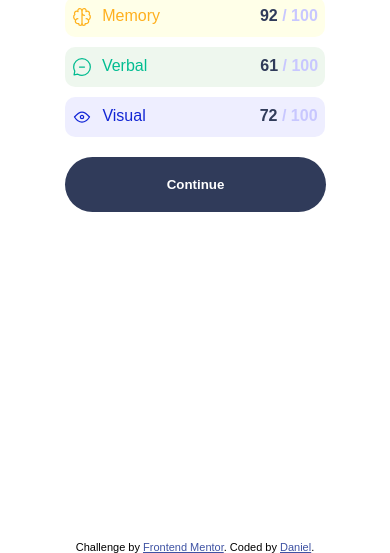
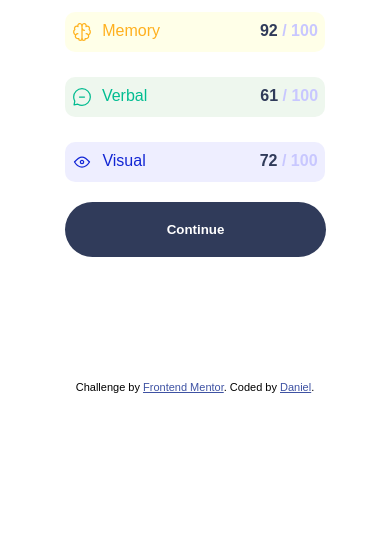
Before and after one commit to Dane129/results-summary-component, a plain HTML site: page index.html in a window 390 px wide. Shown: the part 463-1016 px from the top of the page. After the commit the page ends 856 px from the top, so only its background shows below. Drawn offline with Linux system fonts and the light colour scheme.

Commit message:
Fixing sizes

```diff
--- a/styles/style.scss
+++ b/styles/style.scss
@@ -123,7 +123,7 @@ span {
     height: 30px;
     padding-top: 10px;
     background-color: rgba(255, 255, 0, 0.089);
-    margin-top: 10px;
+    margin-top: 25px;
     border-radius: 10px;
 
 }
@@ -133,7 +133,7 @@ span {
     height: 30px;
     padding-top: 10px;
     background-color: rgba(0, 128, 0, 0.068);
-    margin-top: 10px;
+    margin-top: 25px;
     border-radius: 10px;
 }
 
@@ -142,7 +142,7 @@ span {
     height: 30px;
     padding-top: 10px;
     background-color: rgba(0, 0, 255, 0.068);
-    margin-top: 10px;
+    margin-top: 25px;
     border-radius: 10px;
 
 }
@@ -221,6 +221,9 @@ button {
 @media (max-width: 425px) {
     main {
         flex-direction: column;
+        width: unset;
+        height: unset;
+        min-height: 100vh;
 
         .card1 {
             left: unset;
@@ -257,10 +260,6 @@ button {
         margin-top: 10px;
     }
 
-    footer {
-        margin-top: 160px;
-    }
-
 }
 
 footer {
```
Also changed, not shown: styles/style.css, 1 other file.
